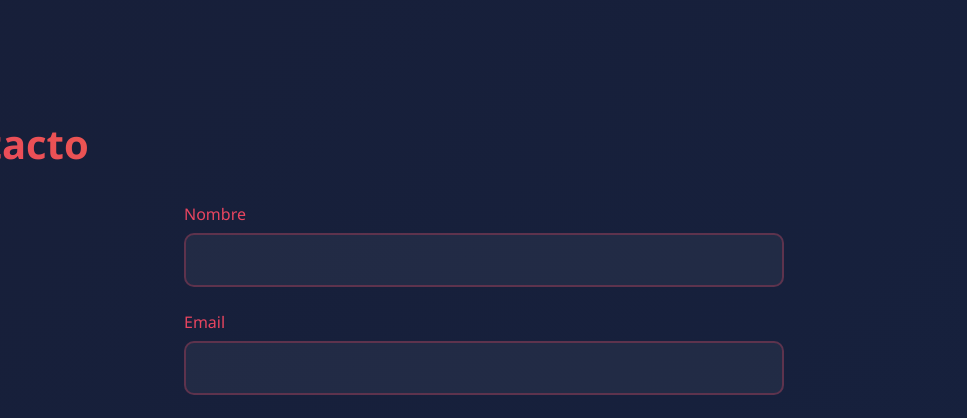
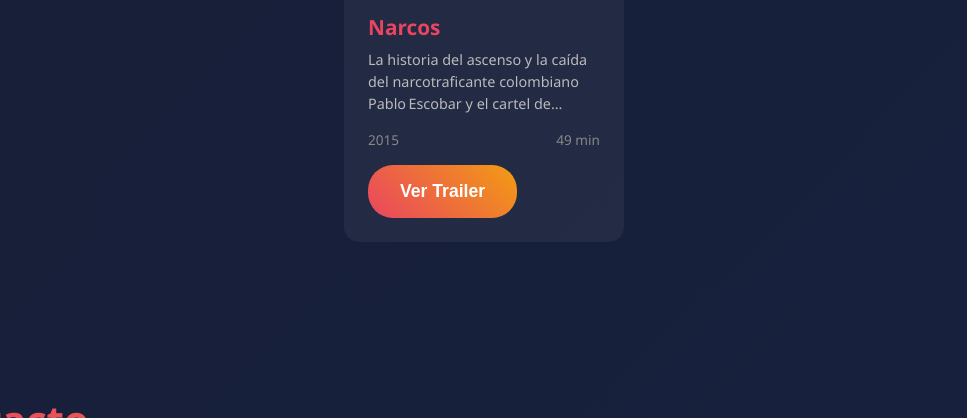
Before and after one commit to JesusNeyr/CineStream, a plain HTML site: page index.html in a window 1280 px wide. Shown: the part 4533-4951 px from the top of the page, without its empty margins (156-1123 px from the left). Drawn offline with Linux system fonts and the light colour scheme.

Commit message:
se agrego el redmi y los links para los trailer de cada pelicula

```diff
--- a/data.json
+++ b/data.json
@@ -6,7 +6,8 @@
     "duration": 148,
     "poster": "https://filmartgallery.com/cdn/shop/files/Inception-Vintage-Movie-Poster-Original.jpg?height=1024&v=1738912645&width=1024",
     "genre": "Science Fiction",
-    "movie": true
+    "movie": true,
+    "trailer":"https://youtu.be/YoHD9XEInc0"
   },
   {
     "title": "The Godfather",
@@ -15,6 +16,7 @@
     "duration": 175,
     "poster": "//filmartgallery.com/cdn/shop/files/The-Godfather-Vintage-Movie-Poster-Original_8ae05b73.jpg?height=1024&v=1757559723&width=1024",
     "genre": "Crime",
+    "trailer":"https://www.youtube.com/watch?v=pA3_JYkhqDM",
     "movie": true
   },
   {
@@ -24,6 +26,7 @@
     "duration": 195,
     "poster": "//filmartgallery.com/cdn/shop/products/Titanic-Vintage-Movie-Poster-Original.jpg?height=1024&v=1738379076&width=1024",
     "genre": "Romance",
+    "trailer":"https://www.youtube.com/watch?v=1EMkCJWQIDY",
     "movie": true
   },
   {
@@ -33,6 +36,7 @@
     "duration": 152,
     "poster": "//filmartgallery.com/cdn/shop/products/The-Dark-Knight-Vintage-Movie-Poster-Original_030ba65a.jpg?height=1024&v=1741717610&width=1024",
     "genre": "Action",
+    "trailer":"https://www.youtube.com/watch?v=kj7urtvmwrY",
     "movie": true
   },
   {
@@ -42,6 +46,7 @@
     "duration": 154,
     "poster": "//filmartgallery.com/cdn/shop/files/Pulp-Fiction-Vintage-Movie-Poster-Original_cae3542f.jpg?height=1024&v=1743651808&width=1024",
     "genre": "Crime",
+    "trailer":"https://www.youtube.com/watch?v=r-PSxjTR174",
     "movie": true
   },
   {
@@ -51,6 +56,7 @@
     "duration": 142,
     "poster": "//filmartgallery.com/cdn/shop/files/Forrest-Gump-Vintage-Movie-Poster-Original_cff0d5fa.jpg?height=1024&v=1745550388&width=1024",
     "genre": "Drama",
+    "trailer":"https://www.youtube.com/watch?v=Cyh1LpxnaxI",
     "movie": true
   },
   {
@@ -60,6 +66,7 @@
     "duration": 136,
     "poster": "https://m.media-amazon.com/images/I/51EG732BV3L._AC_.jpg",
     "genre": "Science Fiction",
+    "trailer":"https://www.youtube.com/watch?v=Pl_H2Lmjn6k",
     "movie": true
   },
   {
@@ -69,6 +76,7 @@
     "duration": 155,
     "poster": "//filmartgallery.com/cdn/shop/files/Gladiator-Vintage-Movie-Poster-Original.jpg?height=1024&v=1738906837&width=1024",
     "genre": "Historical",
+    "trailer":"https://www.youtube.com/watch?v=lsDdsvKVbMo",
     "movie": true
   },
   {
@@ -78,6 +86,7 @@
     "duration": 142,
     "poster": "//filmartgallery.com/cdn/shop/files/The-Shawshank-Redemption-Vintage-Movie-Poster-Original_a115e752.jpg?height=1024&v=1753412939&width=1024",
     "genre": "Drama",
+    "trailer":"https://www.youtube.com/watch?v=_znb1cUiQP8",
     "movie": true
   },
   {
@@ -87,6 +96,7 @@
     "duration": 127,
     "poster": "//filmartgallery.com/cdn/shop/files/Jurassic-Park-Vintage-Movie-Poster-Original_0a603b54.jpg?height=1024&v=1752721932&width=1024",
     "genre": "Adventure",
+    "trailer":"https://www.youtube.com/watch?v=dLDkNge_AhE",
     "movie": true
   },
   {
@@ -96,6 +106,7 @@
     "duration": 162,
     "poster": "//filmartgallery.com/cdn/shop/files/Avatar-Vintage-Movie-Poster-Original_39aff406.jpg?height=1024&v=1749589696&width=1024",
     "genre": "Science Fiction",
+    "trailer":"https://www.youtube.com/watch?v=g5deg0HgCmY",
     "movie": true
   },
   {
@@ -105,6 +116,7 @@
     "duration": 88,
     "poster": "//filmartgallery.com/cdn/shop/files/The-Lion-King-Vintage-Movie-Poster-Original.jpg?height=1024&v=1738906787&width=1024",
     "genre": "Animation",
+    "trailer":"https://www.youtube.com/watch?v=h-As2lUk6IA",
     "movie": true
   },
   {
@@ -114,6 +126,7 @@
     "duration": 169,
     "poster": "//filmartgallery.com/cdn/shop/files/Interstellar-Vintage-Movie-Poster-Original_ab1cfab0.jpg?height=1024&v=1741773994&width=1024",
     "genre": "Science Fiction",
+    "trailer":"https://www.youtube.com/watch?v=LYS2O1nl9iM",
     "movie": true
   },
   {
@@ -123,6 +136,7 @@
     "duration": 143,
     "poster": "//filmartgallery.com/cdn/shop/files/Avengers-Endgame-Official-Movie-Poster-Vintage-Movie-Poster-Original_c013767b.jpg?height=1024&v=1759288126&width=1024",
     "genre": "Action",
+    "trailer":"https://www.youtube.com/watch?v=3xk11d9hjp0",
     "movie": true
   },
   {
@@ -132,6 +146,7 @@
     "duration": 128,
     "poster": "//filmartgallery.com/cdn/shop/files/La-La-Land-Vintage-Movie-Poster-Original_ddf53821.jpg?height=1024&v=1755129164&width=1024",
     "genre": "Musical",
+    "trailer":"https://www.youtube.com/watch?v=KtqSUk0kwJs&list=RDKtqSUk0kwJs&start_radio=1",
     "movie": true
   },
   {
@@ -141,6 +156,7 @@
     "duration": 132,
     "poster": "//filmartgallery.com/cdn/shop/files/Parasite-Vintage-Movie-Poster-Original_b97b1ea1.jpg?height=1024&v=1755054244&width=1024",
     "genre": "Thriller",
+    "trailer":"https://www.youtube.com/watch?v=90dWVETAdtI",
     "movie": true
   },
 
@@ -151,6 +167,7 @@
     "duration": 120,
     "poster": "//filmartgallery.com/cdn/shop/files/Mad-Max-Fury-Road-Vintage-Movie-Poster-Original.jpg?height=1024&v=1738911989&width=1024",
     "genre": "Action",
+    "trailer":"https://www.youtube.com/watch?v=qtSDD5m88PI",
     "movie": true
   },
   {
@@ -160,6 +177,7 @@
     "duration": 47,
     "poster": "https://m.media-amazon.com/images/M/MV5BMzU5ZGYzNmQtMTdhYy00OGRiLTg0NmQtYjVjNzliZTg1ZGE4XkEyXkFqcGc@._V1_FMjpg_UY480_.jpg 320w, https://m.media-amazon.com/images/M/MV5BMzU5ZGYzNmQtMTdhYy00OGRiLTg0NmQtYjVjNzliZTg1ZGE4XkEyXkFqcGc@._V1_FMjpg_UY720_.jpg 480w, https://m.media-amazon.com/images/M/MV5BMzU5ZGYzNmQtMTdhYy00OGRiLTg0NmQtYjVjNzliZTg1ZGE4XkEyXkFqcGc@._V1_FMjpg_UY337_.jpg 224w, https://m.media-amazon.com/images/M/MV5BMzU5ZGYzNmQtMTdhYy00OGRiLTg0NmQtYjVjNzliZTg1ZGE4XkEyXkFqcGc@._V1_FMjpg_UY576_.jpg 384w, https://m.media-amazon.com/images/M/MV5BMzU5ZGYzNmQtMTdhYy00OGRiLTg0NmQtYjVjNzliZTg1ZGE4XkEyXkFqcGc@._V1_FMjpg_UY720_.jpg 480w, https://m.media-amazon.com/images/M/MV5BMzU5ZGYzNmQtMTdhYy00OGRiLTg0NmQtYjVjNzliZTg1ZGE4XkEyXkFqcGc@._V1_FMjpg_UY3000_.jpg 2000w",
     "genre": "Crime",
+    "trailer":"https://www.youtube.com/watch?v=mXd1zTwcQ18",
     "movie": false
   },
   {
@@ -169,6 +187,7 @@
     "duration": 57,
     "poster": "https://m.media-amazon.com/images/M/MV5BMTU2OTg0NTU1M15BMl5BanBnXkFtZTgwMzU1MjMxODE@._V1_.jpg",
     "genre": "Fantasy",
+    "trailer":"https://www.youtube.com/watch?v=IznyEBoUcuk",
     "movie": false
   },
   {
@@ -178,6 +197,7 @@
     "duration": 50,
     "poster": "https://m.media-amazon.com/images/M/MV5BMjg2NmM0MTEtYWY2Yy00NmFlLTllNTMtMjVkZjEwMGVlNzdjXkEyXkFqcGc@._V1_.jpg",
     "genre": "Science Fiction",
+    "trailer":"https://www.youtube.com/watch?v=Wre1F5YyIlA",
     "movie": false
   },
   {
@@ -187,6 +207,7 @@
     "duration": 58,
     "poster": "https://m.media-amazon.com/images/M/MV5BMGU2MjdjODQtZDk5Ny00NzgwLWI2MTMtYzViNDU5MDNjMGU2XkEyXkFqcGc@._V1_.jpg",
     "genre": "Historical Drama",
+    "trailer":"https://www.youtube.com/watch?v=P8FoI-OfovI",
     "movie": false
   },
   {
@@ -196,6 +217,7 @@
     "duration": 60,
     "poster": "https://m.media-amazon.com/images/M/MV5BZmIwMTNiNjYtZWY2MS00MDg5LWEyODQtZDQ0MzU4MzM2M2M3XkEyXkFqcGc@._V1_.jpg",
     "genre": "Science Fiction",
+    "trailer":"https://www.youtube.com/watch?v=sey1O3-PJjY",
     "movie": false
   },
   {
@@ -205,6 +227,7 @@
     "duration": 90,
     "poster": "https://m.media-amazon.com/images/M/MV5BNTQzNGZjNDEtOTMwYi00MzFjLWE2ZTYtYzYxYzMwMjZkZDc5XkEyXkFqcGc@._V1_.jpg",
     "genre": "Crime",
+    "trailer":"https://www.youtube.com/watch?v=rof9ssxL3TI",
     "movie": false
   },
   {
@@ -214,6 +237,7 @@
     "duration": 35,
     "poster": "https://m.media-amazon.com/images/M/MV5BNjgxZGM0OWUtZGY1MS00MWRmLTk2N2ItYjQyZTI1OThlZDliXkEyXkFqcGc@._V1_.jpg",
     "genre": "Action",
+    "trailer":"https://www.youtube.com/watch?v=DyA6S4PQkW8",
     "movie": false
   },
   {
@@ -223,6 +247,7 @@
     "duration": 60,
     "poster": "https://m.media-amazon.com/images/M/MV5BOTkyODJlZTEtMDc3YS00ZjE3LWI1ZjItZGI1MzUzNDZiM2YyXkEyXkFqcGc@._V1_.jpg",
     "genre": "Science Fiction",
+    "trailer":"https://www.youtube.com/watch?v=qFPK5ISGOSw",
     "movie": false
   },
   {
@@ -232,6 +257,7 @@
     "duration": 22,
     "poster": "https://m.media-amazon.com/images/M/MV5BOTExYTkwZDgtZmRkZi00YmNhLWEwZDQtMTM5ZDMxNzFiODU4XkEyXkFqcGc@._V1_.jpg",
     "genre": "Comedy",
+    "trailer":"https://www.youtube.com/watch?v=vyq1FCeFrng",
     "movie": false
   },
   {
@@ -241,6 +267,7 @@
     "duration": 49,
     "poster": "https://m.media-amazon.com/images/M/MV5BZTc0NTY1Y2YtODlkMi00ZGM0LTk3NzItOTRmNTZkYzE3YTQwXkEyXkFqcGc@._V1_.jpg",
     "genre": "Crime",
+    "trailer":"https://youtu.be/xl8zdCY-abw",
     "movie": false
   }
 ]
--- a/script.js
+++ b/script.js
@@ -14,7 +14,7 @@ async function loadData() {
     }
 }
 
-// Cargar contenido destacado en Novedades
+
 function loadFeaturedContent() {
     const featured = allData.find(item => item.title === "Parasite");
     if (featured) {
@@ -24,7 +24,7 @@ function loadFeaturedContent() {
     }
 }
 
-// Renderizar películas en Tendencias (máximo 3)
+
 function renderTendencias(movies) {
     const grid = document.getElementById('tendencias-grid');
     grid.innerHTML = '';
@@ -50,7 +50,7 @@ function renderTendencias(movies) {
     });
 }
 
-// Renderizar series
+
 function renderSeries(series) {
     const grid = document.getElementById('series-grid');
     grid.innerHTML = '';
@@ -61,7 +61,6 @@ function renderSeries(series) {
     });
 }
 
-// Filtrar y renderizar según término de búsqueda
 function filterAndRender(searchTerm = "") {
     const term = searchTerm.toLowerCase();
 
@@ -72,7 +71,6 @@ function filterAndRender(searchTerm = "") {
     renderSeries(filteredSeries);
 }
 
-// Crear tarjeta (card) genérica
 function createCard(item) {
     const card = document.createElement('div');
     card.className = 'card';
@@ -84,32 +82,32 @@ function createCard(item) {
             <div class="card-meta">
                 <span>${item.year}</span>
                 <span>${item.duration} min</span>
-            </div>
+                </div>
+            <button onclick="window.open('${item.trailer}', '_blank')" class="submit-btn" style="margin-top: 1rem;">Ver Trailer</button>
         </div>
     `;
     return card;
 }
 
-// Toggle menú móvil
 function toggleMenu() {
     const menu = document.getElementById('menu');
     menu.classList.toggle('active');
 }
 
-// Manejar envío del formulario
+
 function handleSubmit(e) {
     e.preventDefault();
     alert('¡Gracias por tu mensaje! Te contactaremos pronto.');
     e.target.reset();
 }
 
-// Scroll suave y eventos
+
 document.addEventListener('DOMContentLoaded', async () => {
     await loadData();
     loadFeaturedContent();
-    filterAndRender(); // Mostrar contenido inicial
+    filterAndRender();
 
-    // Búsqueda dinámica
+
     const searchInput = document.getElementById('search-input');
     if (searchInput) {
         searchInput.addEventListener('input', (e) => {
@@ -117,7 +115,7 @@ document.addEventListener('DOMContentLoaded', async () => {
         });
     }
 
-    // Scroll suave para anclas
+
     document.querySelectorAll('a[href^="#"]').forEach(anchor => {
         anchor.addEventListener('click', function (e) {
             e.preventDefault();
--- a/styles.css
+++ b/styles.css
@@ -3,9 +3,9 @@
     padding: 0;
     box-sizing: border-box;
 }
-/* Estilos específicos para la sección de búsqueda */
+
 .search-section {
-    min-height: auto; /* Evita ocupar toda la pantalla */
+    min-height: auto;
     padding: 40px 5% 10px;
     max-width: 600px;
     margin: 0 auto;
@@ -45,7 +45,6 @@ body {
     overflow-x: hidden;
 }
 
-/* Header */
 header {
     position: fixed;
     top: 0;
@@ -117,7 +116,7 @@ nav {
     transition: 0.3s;
 }
 
-/* Sections */
+
 section {
     min-height: 100vh;
     padding: 100px 5% 50px;
@@ -134,7 +133,7 @@ h2 {
     background-clip: text;
 }
 
-/* Novedades Section */
+
 .novedades-content {
     display: flex;
     gap: 3rem;
@@ -191,7 +190,7 @@ h2 {
     font-size: 0.9rem;
 }
 
-/* Tendencias Section */
+
 .tendencias-grid {
     display: flex;
     flex-wrap: wrap;
@@ -247,7 +246,7 @@ h2 {
     color: #888;
 }
 
-/* Series Section */
+
 .series-grid {
     display: flex;
     flex-wrap: wrap;
@@ -255,7 +254,7 @@ h2 {
     justify-content: center;
 }
 
-/* Contacto Section */
+
 .contacto-content {
     max-width: 600px;
     margin: 0 auto;
@@ -311,7 +310,7 @@ h2 {
     transform: scale(1.05);
 }
 
-/* Responsive */
+
 @media (max-width: 768px) {
     .menu {
         position: fixed;
```
Also changed, not shown: README.txt (added).
